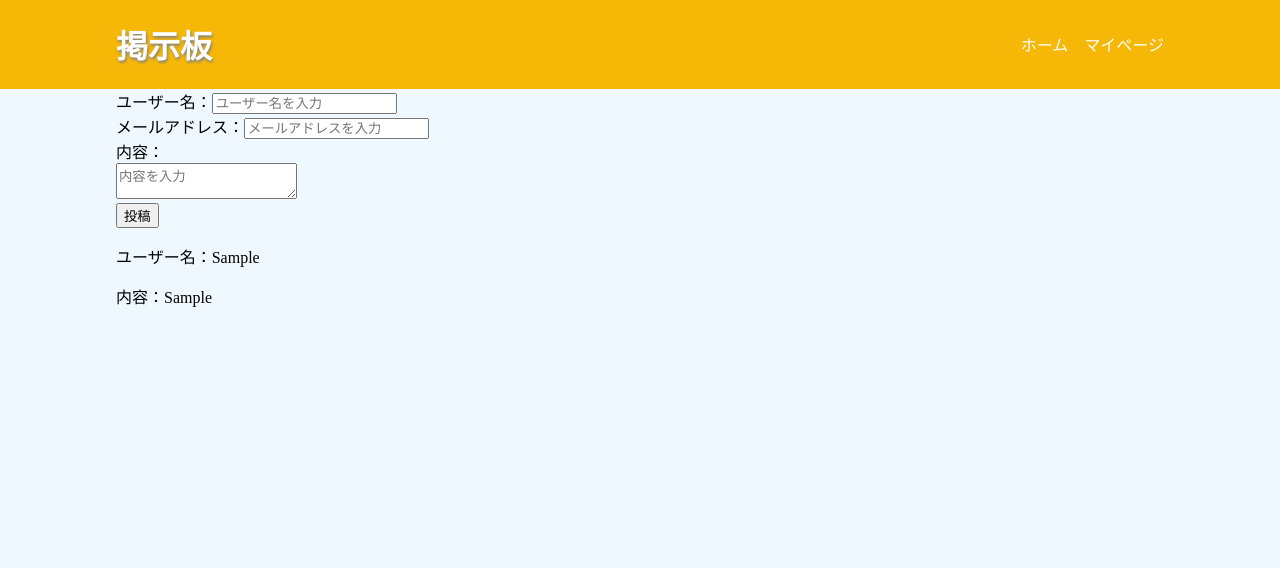
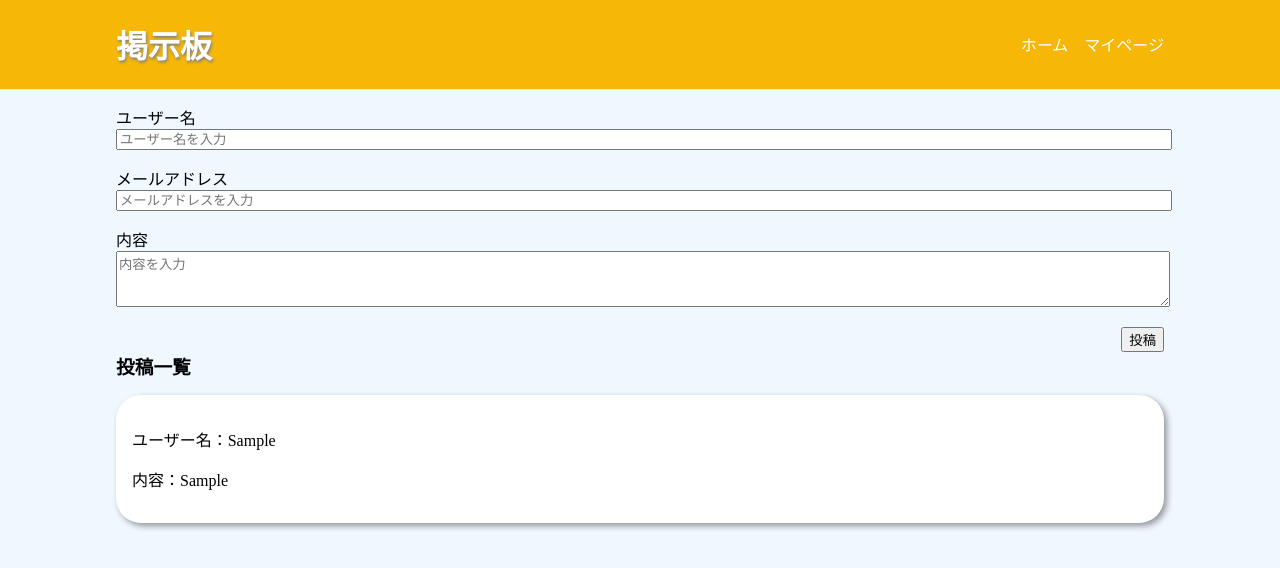
Before and after one commit to illionillion/react-express-bbs, a React (Vite) app in the folder app/: page / in a window 1280 px wide. Both pictures are taken after typing "Sample", "name@example.com", "Sample" into the empty fields and a click on the button "投稿". Shown: the top 568 px of the page. Built offline with nearby package versions, Linux system fonts and the light colour scheme.

Commit message:
feat: 投稿・一覧画面完成

```diff
--- a/app/src/App.css
+++ b/app/src/App.css
@@ -13,12 +13,12 @@ body {
 main {
   background-color: aliceblue;
   flex-grow: 1;
+  padding-block: 1rem;
 }
 
 .main__inner {
   max-width: 1080px;
   width: 100%;
-  min-width: 380px;
   margin: auto;
 }
 
@@ -26,19 +26,37 @@ main {
   display: flex;
   flex-direction: column;
   padding-inline: 1rem;
+  gap: 1rem;
 }
 
-.userForm label[for="content"] {
+.userForm label {
   display: block;
+  width: 100%;
+}
+
+.userForm input, .userForm textarea {
+  width: 100%;
+  }
+
+.userForm textarea {
+  resize: vertical;
+  min-height: 50px;
+}
+
+.form-control:has(button) {
+  text-align: right;
+}
+
+.timeline {
+  max-width: 1080px;
+  width: 100%;
+  margin: auto;
 }
 
 .timeline__inner {
-  max-width: 1080px;
-  width: 100%;
-  min-width: 380px;
-  margin: auto;
+  padding-inline: 1rem;
 }
 
-.timeline__list {
-  padding-inline: 1rem;
+.timeline__inner h3 {
+  margin: 0;
 }
--- a/app/src/App.jsx
+++ b/app/src/App.jsx
@@ -1,6 +1,7 @@
+import "./App.css";
 import { useState } from "react";
-import "./App.css";
 import { Header } from "./components/header";
+import { TimelineItem } from "./components/timeline-item";
 
 function App() {
   const [userName, setUserName] = useState("");
@@ -26,7 +27,7 @@ function App() {
             }}
           >
             <div className="form-control">
-              <label htmlFor="userName">ユーザー名：</label>
+              <label htmlFor="userName">ユーザー名</label>
               <input
                 type="text"
                 value={userName}
@@ -36,7 +37,7 @@ function App() {
               />
             </div>
             <div className="form-control">
-              <label htmlFor="userEmail">メールアドレス：</label>
+              <label htmlFor="userEmail">メールアドレス</label>
               <input
                 type="email"
                 value={userEmail}
@@ -46,7 +47,7 @@ function App() {
               />
             </div>
             <div className="form-control">
-              <label htmlFor="content">内容：</label>
+              <label htmlFor="content">内容</label>
               <textarea
                 id="content"
                 value={content}
@@ -61,12 +62,10 @@ function App() {
         </div>
         <div className="timeline">
           <div className="timeline__inner">
+            <h3>投稿一覧</h3>
             <div className="timeline__list">
-              {posts.map(post => (
-                <div className="timeline__item">
-                  <p>ユーザー名：{post.userName}</p>
-                  <p>内容：{post.content}</p>
-                </div>
+              {posts.length === 0 ? <p>投稿がりません</p> : posts.map((post, index) => (
+                <TimelineItem userName={post.userName} content={post.content} key={index} />
               ))}
             </div>
           </div>
--- a/app/src/components/header/index.css
+++ b/app/src/components/header/index.css
@@ -5,7 +5,6 @@ header {
 .header__inner {
   max-width: 1080px;
   width: 100%;
-  min-width: 380px;
   margin: auto;
   display: flex;
   justify-content: space-between;
--- /dev/null
+++ b/app/src/components/timeline-item/index.css
@@ -0,0 +1,7 @@
+.timeline__item {
+    background-color: white;
+    padding: 1rem;
+    margin-block: 1rem;
+    border-radius: 25px;
+    box-shadow: 3px 3px 6px 0px rgba(0, 0, 0, 0.4);
+}
--- /dev/null
+++ b/app/src/components/timeline-item/index.jsx
@@ -0,0 +1,8 @@
+import './index.css'
+
+export const TimelineItem = (props) => {
+    return <div className="timeline__item">
+    <p>ユーザー名：{props.userName}</p>
+    <p>内容：{props.content}</p>
+  </div>
+}
```
